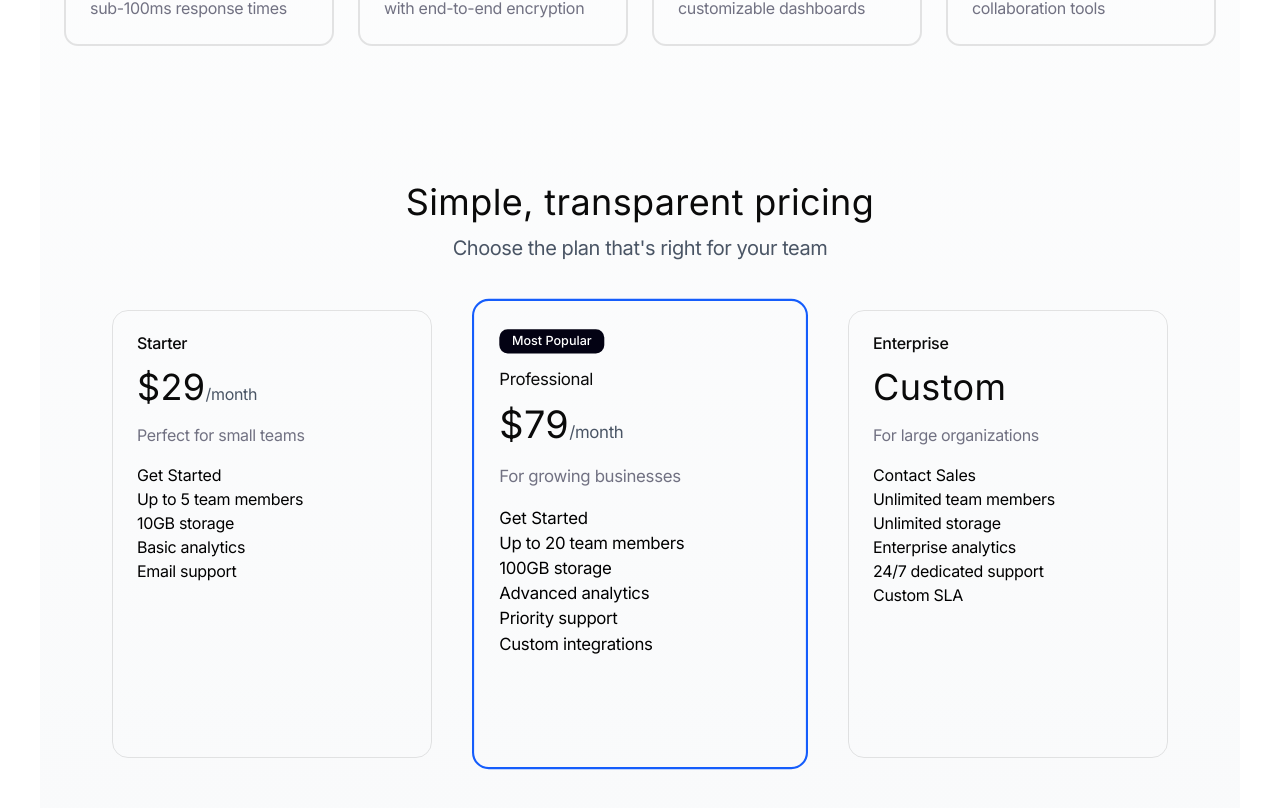
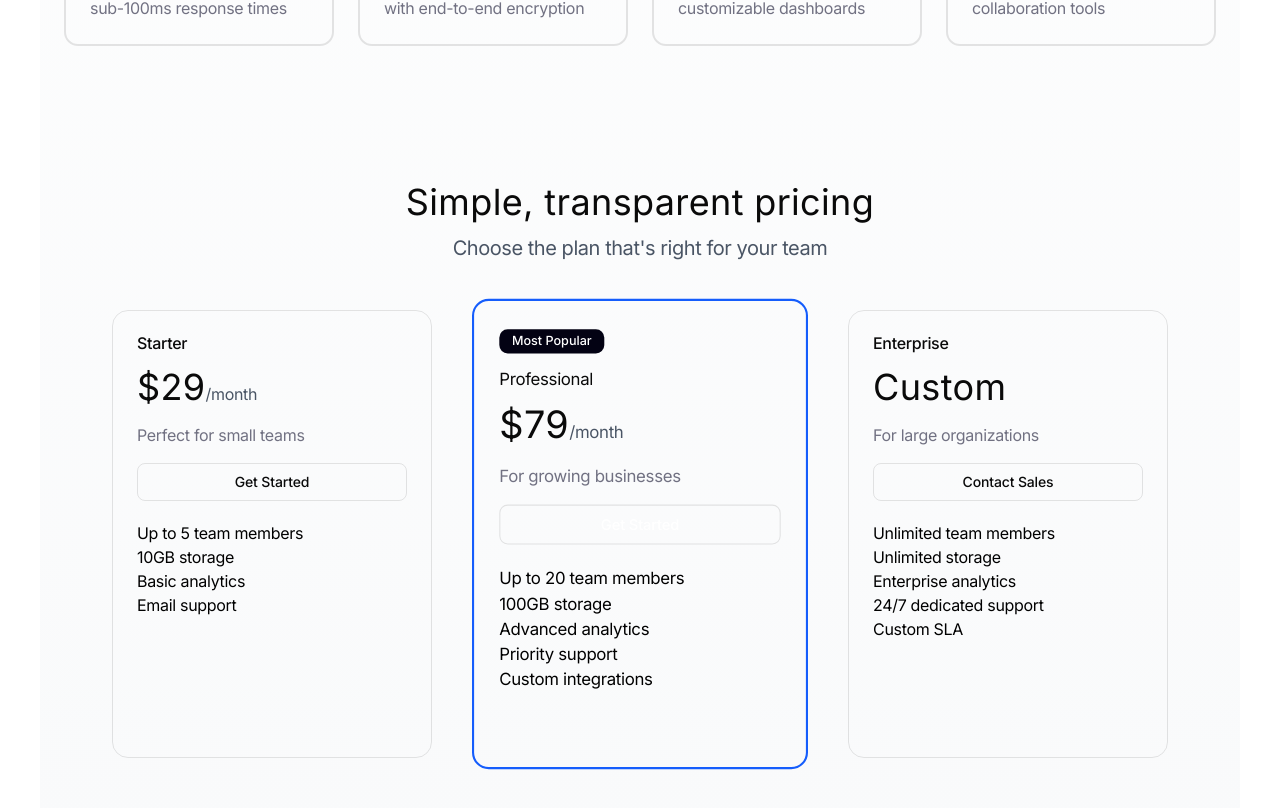
Before and after one commit to SasanTazayoni/detailify, a React (Vite) app: page / in a window 1280 px wide. Shown: the part 1119-1927 px from the top of the page. Built offline with nearby package versions, Linux system fonts and the light colour scheme.

Commit message:
Adjust styles for buttons on cards in pricing component

```diff
--- a/src/components/Pricing.tsx
+++ b/src/components/Pricing.tsx
@@ -30,7 +30,9 @@ function Pricing() {
             </p>
           </header>
           <div>
-            <button className="tracking-[-0.15px]">Get Started</button>
+            <button className="dark-text text-sm font-medium p-2 mb-5 tracking-[-0.15px] rounded-lg border border-[rgba(0,0,0,0.1)] w-full leading-5">
+              Get Started
+            </button>
             <ul className="tracking-[-0.31px]">
               <li>Up to 5 team members</li>
               <li>10GB storage</li>
@@ -59,7 +61,9 @@ function Pricing() {
             </p>
           </header>
           <div>
-            <button className="tracking-[-0.15px]">Get Started</button>
+            <button className="text-white text-sm font-medium p-2 mb-5 tracking-[-0.15px] rounded-lg border border-[rgba(0,0,0,0.1)] w-full">
+              Get Started
+            </button>
             <ul className="tracking-[-0.31px]">
               <li>Up to 20 team members</li>
               <li>100GB storage</li>
@@ -83,7 +87,9 @@ function Pricing() {
             </p>
           </header>
           <div>
-            <button className="tracking-[-0.15px]">Contact Sales</button>
+            <button className="dark-text text-sm font-medium p-2 mb-5 tracking-[-0.15px] rounded-lg border border-[rgba(0,0,0,0.1)] w-full">
+              Contact Sales
+            </button>
             <ul className="tracking-[-0.31px]">
               <li>Unlimited team members</li>
               <li>Unlimited storage</li>
```
